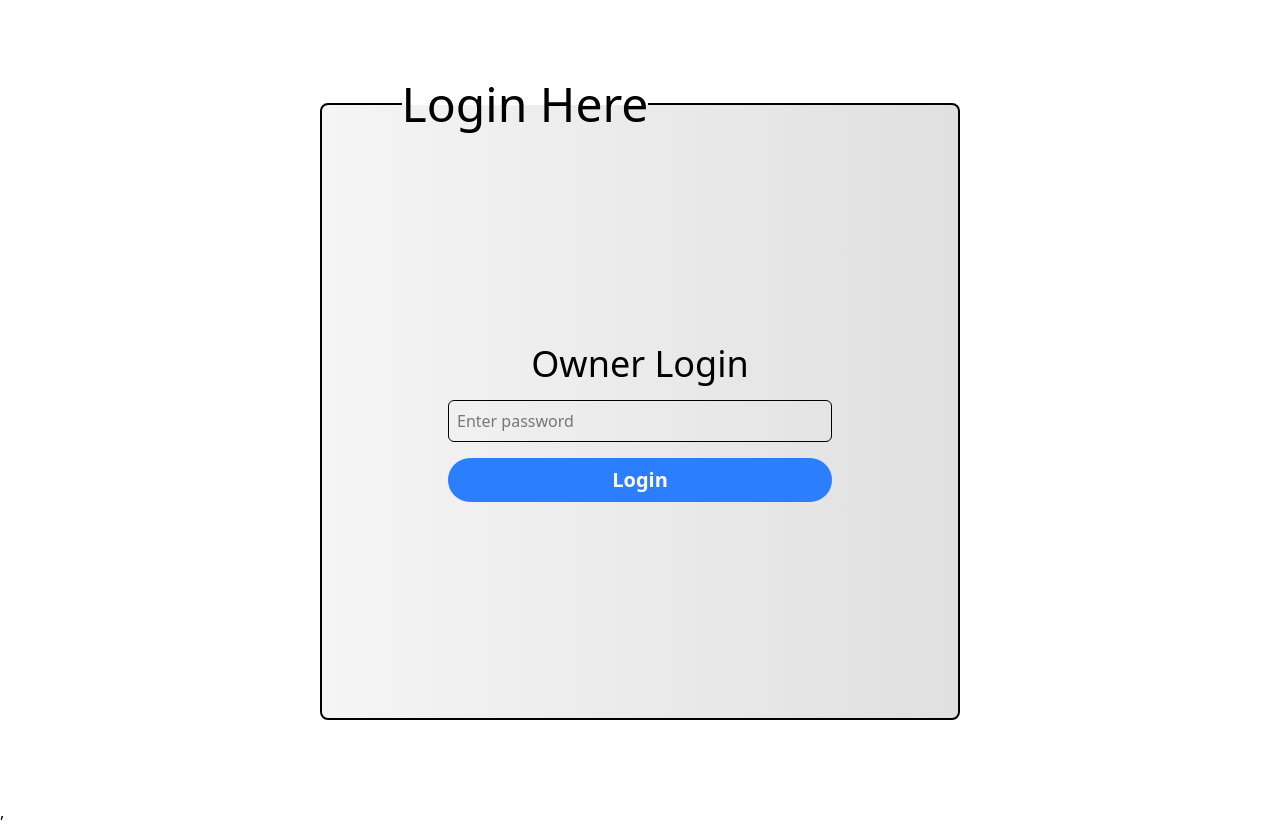
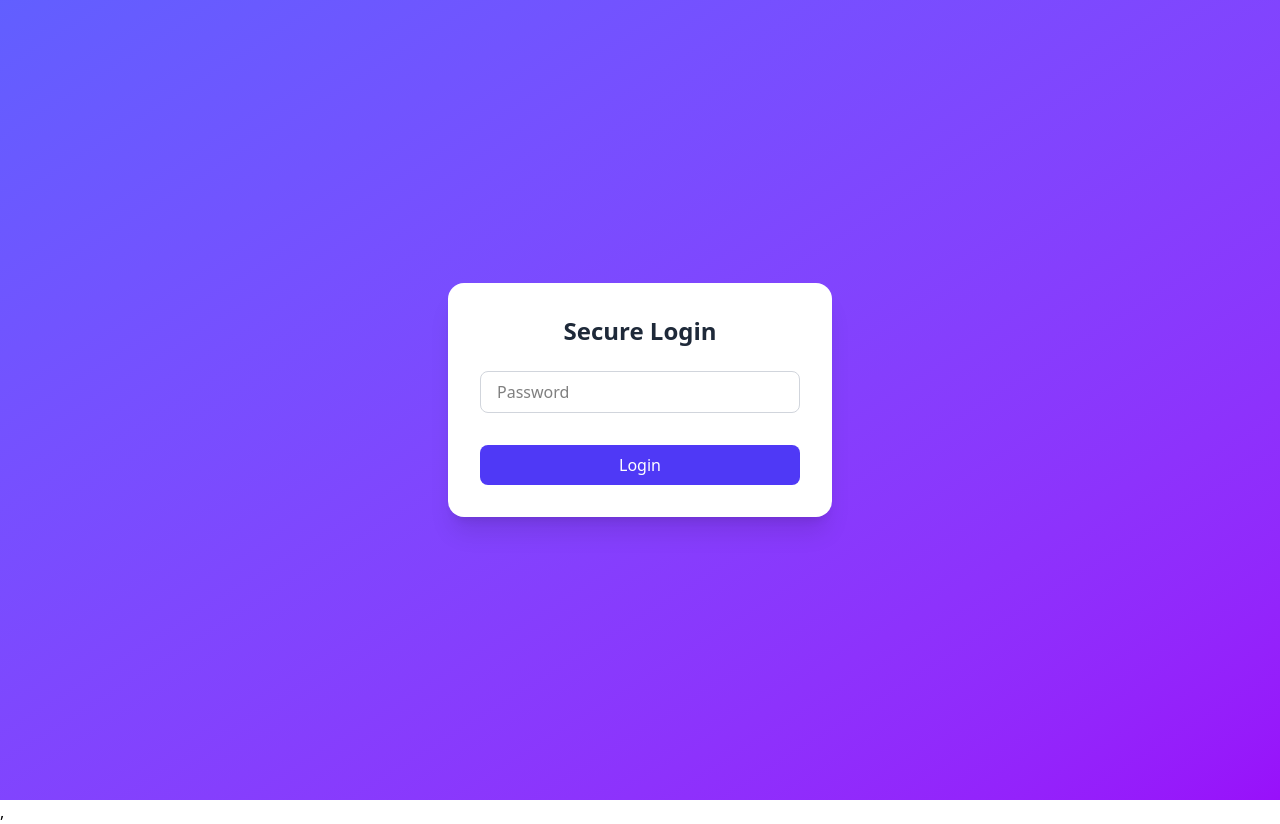
Before and after one commit to sachinpal14/E-Commerce, a React (Vite) app: page /login in a window 1280 px wide. Built offline with nearby package versions, Linux system fonts and the light colour scheme.

Commit message:
done project

```diff
--- a/Layout.jsx
+++ b/Layout.jsx
@@ -10,7 +10,7 @@ import Footer from "./src/components/Footer/Footer";
 import PrivateRoute from "./src/components/Login/PrivateRoute";
 import Details from "./src/components/Details/Details";
 import { dummydata } from "./src/data";
-
+import Cart from "./src/components/cart/Cart";
 
 const Layout = () => {
 
@@ -21,9 +21,11 @@ const Layout = () => {
     <>
       {!hideNavAndFooter && <Navbar />}
       <Routes>
+
         <Route path="/login" element={<Login />} />
         <Route path="/details/:id" element={<PrivateRoute><Details items={dummydata} /></PrivateRoute>} />
         <Route path="/" element={<PrivateRoute><Home /></PrivateRoute>} />
+        <Route path="/cart" element={<PrivateRoute><Cart/></PrivateRoute>} />
         <Route path="/shop" element={<PrivateRoute><Shop /></PrivateRoute>} />
         <Route path="/grocery" element={<PrivateRoute><Grocery /></PrivateRoute>} />
         <Route path="/feedback" element={<PrivateRoute><Feedback /></PrivateRoute>} />
--- a/src/components/Details/Details.jsx
+++ b/src/components/Details/Details.jsx
@@ -29,34 +29,47 @@ const Details = ({ items }) => {
       x: 0,
       transition: {
         duration: 1,
-        delay:  1.5 * i,
+        delay:  1.2 ,
+        ease: "linear",
+      },
+    },
+  });
+  const headingAnimate3 = (i) => ({
+    initial: { x: "100%", opacity: 0 },
+    animate: {
+      opacity: 1,
+
+      x: 0,
+      transition: {
+        duration: 1,
+        delay:  1.2 *i ,
         ease: "linear",
       },
     },
   });
 
   return (
-    <div className="w-full h-full flex items-center justify-center">
+    <div className="w-full h-full flex items-center justify-center overflow-hidden">
       <div className="w-[90%] h-[90%] bg-white rounded-lg shadow-lg flex flex-col md:flex-col items-center justify-center gap-4 p-4 perspective-[200px]">
         <img src={detail.image} alt="" />
         <motion.div
           initial={{ opacity: 0, x: "100%" }}
-          whileInView={{ opacity: 1, x: "0%" }}
+          animate={{ opacity: 1, x: "0%" }}
           transition={{ duration: 0.3, delay: 0.4, ease: "easeInOut" }}
           className="flex flex-col gap-2 w-full bg-zinc-200 rounded-md px-12 py-5 transform hover:translate-z-0.5 hover:translate-y-[-5px] transition-transform duration-300"
         >
           <motion.h1
             variants={headingAnimate(1)}
             initial="initial"
-            whileInView="animate"
+            animate="animate"
             className="text-4xl font-bold mb-4"
           >
             Basic Details
           </motion.h1>
           <motion.h1
-            variants={headingAnimate2(1.4)}
+            variants={headingAnimate3(1.2)}
             initial="initial"
-            whileInView="animate"
+            animate="animate"
             className="text-2xl text-gray-900 font-semibold"
           >
             <span className="text-gray-900 text-3xl font-semibold underline">
@@ -64,18 +77,18 @@ const Details = ({ items }) => {
             </span>
           </motion.h1>
           <motion.h1
-            variants={headingAnimate2(1.6)}
+            variants={headingAnimate3(1.4)}
             initial="initial"
-            whileInView="animate"
+            animate="animate"
             className="text-xl text-gray-900 font-semibold"
           >
             Category:{" "}
             <span className="text-gray-600 underline">{detail.category}</span>
           </motion.h1>
           <motion.h1
-            variants={headingAnimate2(1.8)}
+            variants={headingAnimate3(1.6)}
             initial="initial"
-            whileInView="animate"
+            animate="animate"
             className="text-xl text-gray-900 font-semibold"
           >
             Price:{" "}
@@ -90,7 +103,7 @@ const Details = ({ items }) => {
           className="w-full bg-zinc-200 px-12 py-5 rounded-md transform hover:translate-z-0.5 hover:translate-y-[-5px] transition-transform duration-300"
         >
           <motion.h1
-            variants={headingAnimate(2)}
+            variants={headingAnimate(1)}
             initial="initial"
             whileInView="animate"
             className="text-4xl font-bold mb-4"
@@ -108,7 +121,7 @@ const Details = ({ items }) => {
                         ([subKey, subValue], subIndex) => (
                           <motion.li
                             key={`${key}-${subKey}-${subIndex}`} // Unique key for each sub-item
-                            variants={headingAnimate2(4)}
+                            variants={headingAnimate2(1)}
                             initial="initial"
                             whileInView="animate"
                             className="text-xl text-gray-900 font-semibold"
@@ -126,7 +139,7 @@ const Details = ({ items }) => {
                     return (
                       <motion.li
                         key={`${key}-${index}`} // Unique key for each item
-                        variants={headingAnimate2(4)}
+                        variants={headingAnimate2(2)}
                         initial="initial"
                         whileInView="animate"
                         className="text-xl text-gray-900 font-semibold"
--- a/src/components/nav/Navbar.jsx
+++ b/src/components/nav/Navbar.jsx
@@ -68,7 +68,7 @@ else {
       localStorage.removeItem("owner_logged_in");
       window.location.href = "/login";
     }}
-   className='absolute top-50% right-2 bg-red-500 cursor-pointer px-4 py-1  rounded-md'>Logout</button>
+   className='absolute top-50% right-1 md:right-2 active:scale-90 transition-all duration-150 bg-red-500 cursor-pointer md:px-4 md:py-0 md:text-[15px] px-2 py-1 text-[10px] rounded-md'>Logout</button>
 
     </div>
     </div>
--- a/src/pages/Login.jsx
+++ b/src/pages/Login.jsx
@@ -35,33 +35,29 @@ const Login = () => {
 
   return (
     <>
-      <div className="w-full h-screen flex items-center justify-center ">
-        <fieldset className="w-[90%] md:w-[50%] h-[80%] p-5 border-2 flex items-center flex-col justify-center bg-gradient-to-r from-[#f5f5f5] to-[#e0e0e0] rounded-lg ">
-          <legend className="text-5xl ml-[10%]">Login Here</legend>
-          <form className="flex flex-col items-center justify-center ">
-            <h1 className="text-4xl mb-4">Owner Login</h1>
+
+    <div className="min-h-screen bg-gradient-to-br flex flex-col from-indigo-500 to-purple-600 flex items-center justify-center px-4">
+      <form className="bg-white p-8 flex flex-col rounded-2xl shadow-xl w-full max-w-sm animate-fade-in">
+        <h2 className="text-2xl font-semibold text-center text-gray-800 mb-6">
+          Secure Login
+        </h2>
+
         <input
           type="password"
-              placeholder="Enter password"
+          placeholder="Password"
           value={password}
-              onChange={(e) => {
-                setPassword(e.target.value);
-              }}
-              className="p-2 w-96 border border-black rounded-md outline-none focus:shadow-[2px_2px_2px_rgba(5,10,25,1)] transition-all duration-300 mb-4"
+          onChange={(e) => setPassword(e.target.value)}
+          className="w-full px-4 py-2 mb-4 border border-gray-300 rounded-lg focus:outline-none focus:ring-2 focus:ring-indigo-400"
         />
+        <p className="text-red-500 mb-4 text-center">{errorMessage}</p>
         <button
   onClick={handleLogin}
-              className="bg-blue-500 text-white px-4 py-2 rounded-full cursor-pointer text-xl font-semibold hover:bg-gray-700 w-96 hover:text-black transition duration-300 active:scale-90 active:bg-green-400 active:text-black"
+  className="w-full cursor-pointer bg-indigo-600 text-white py-2 rounded-lg transition-all duration-300 hover:bg-black active:scale-90 active:duration-150"
 >
   Login
 </button>
+
       </form>
-          {error && (
-            <div className="text-red-500 mt-4 text-lg font-semibold">
-              {errorMessage}
-            </div>
-          )}
-        </fieldset>
     </div>
     </>
   );
```
Also changed, not shown: index.html (line endings or trailing spaces). Lines whose indentation alone changed are shown as unchanged.
